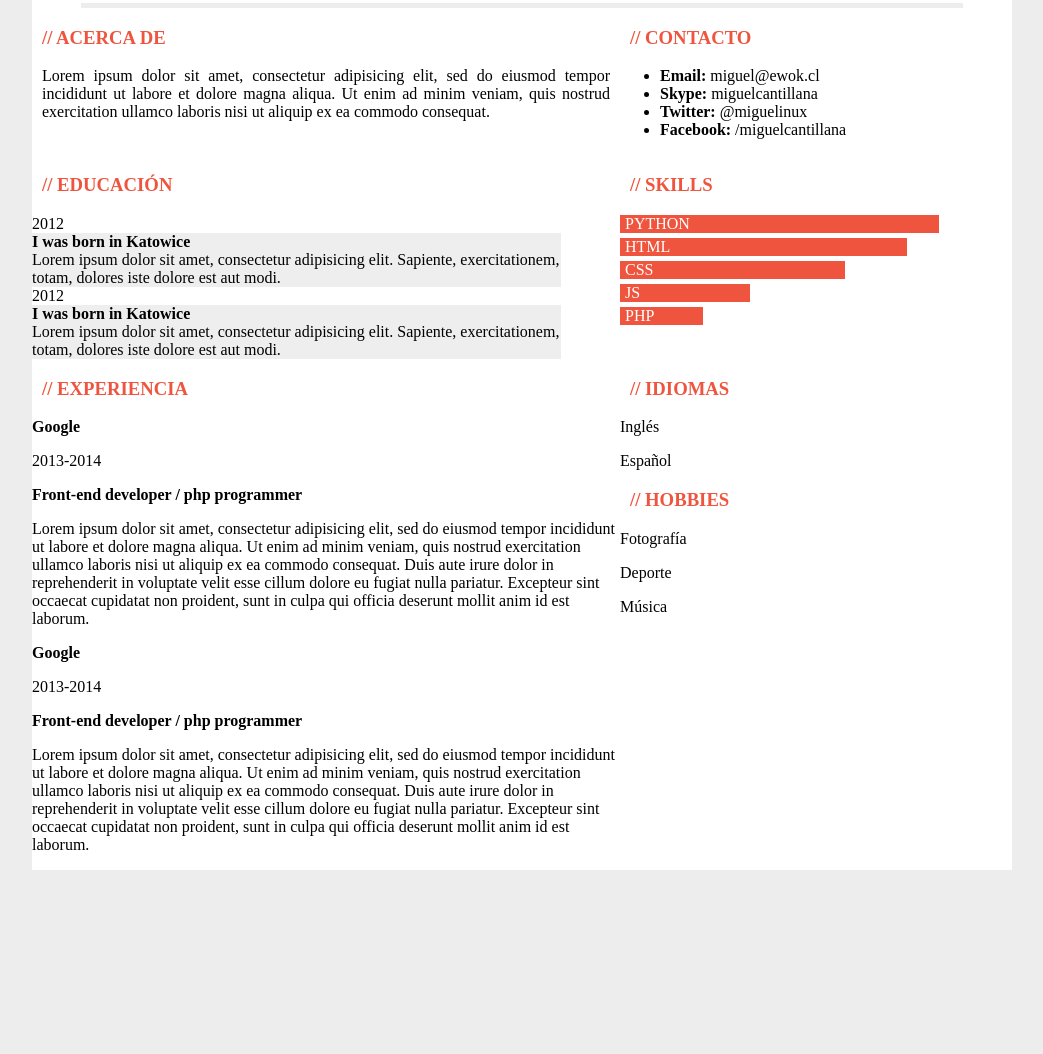
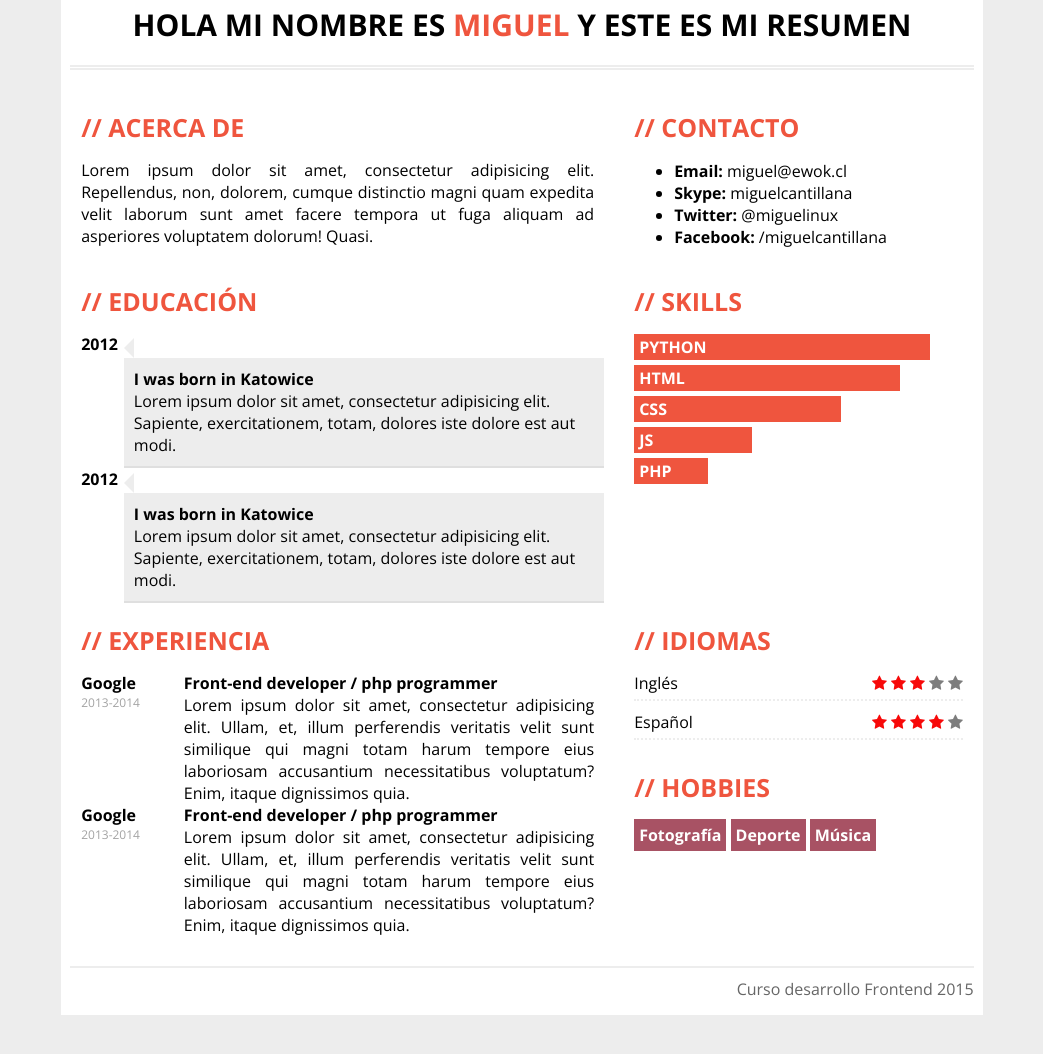
Before and after one commit to jjjjota/Desafio06, a plain HTML site: page index.html in a window 1280 px wide. Shown: the part 274-1328 px from the top of the page, without its empty margins (118-1161 px from the left). Before the commit the page ends 1244 px from the top, so only its background shows below. Drawn offline with nearby package versions, Linux system fonts and the light colour scheme.

Commit message:
:hatched_chick::star:Finished v1.0

```diff
--- a/index.html
+++ b/index.html
@@ -5,31 +5,34 @@
     <meta charset="utf-8">
     <title>Currículo</title>
     <link rel="stylesheet" href="style.css">
-    <!-- TODO: ADD FONT -->
+    <link href="https://fonts.googleapis.com/css?family=Open+Sans:400,700" rel="stylesheet">
+    <link rel="stylesheet" href="https://cdnjs.cloudflare.com/ajax/libs/font-awesome/4.7.0/css/font-awesome.min.css">
 </head>
 
 <body>
+<img class="img" src="white_flowers.jpg" alt="">
 <div class="container">
 
     <header>
-        <div class="transparente"></div>
-        <img class="img" src="white_flowers.jpg" alt="">
         <p class="titulo">HOLA MI NOMBRE ES <span>MIGUEL</span> Y ESTE ES MI RESUMEN</p>
-        <div class="linea_divisora"></div>
+        <div class="double_line"></div>
     </header>
 
     <!-- Fila 1-->
-    <div class="row">
+    <div class="row fila1">
 
         <!-- Columna 1-->
         <section class="cell-60 acerca">
-            <h3>// ACERCA DE</h3>
-            <p>Lorem ipsum dolor sit amet, consectetur adipisicing elit, sed do eiusmod tempor incididunt ut labore et dolore magna aliqua. Ut enim ad minim veniam, quis nostrud exercitation ullamco laboris nisi ut aliquip ex ea commodo consequat.</p>
+            <p class="subtitulo">// ACERCA DE</p>
+            <p> Lorem ipsum dolor sit amet, consectetur adipisicing elit.
+                Repellendus, non, dolorem, cumque distinctio magni quam expedita
+                velit laborum sunt amet facere tempora ut fuga aliquam ad
+                asperiores voluptatem dolorum! Quasi.</p>
         </section>
 
         <!-- Columna 2-->
         <section class="cell-40 contacto">
-            <h3>// CONTACTO</h3>
+            <p class="subtitulo">// CONTACTO</p>
             <ul>
                 <li><b>Email:</b> miguel@ewok.cl</li>
                 <li><b>Skype:</b> miguelcantillana</li>
@@ -45,33 +48,48 @@
 
         <!-- Columna 1-->
         <section class="cell-60 educacion">
-            <h3>// EDUCACIÓN</h3>
+            <p class="subtitulo">// EDUCACIÓN</p>
 
-                <div class="bloque_educacion">
-                    <div class="estudio_anno subtitulo">2012</div>
-                    <div class="triangulo"></div>
-                    <div class="estudio_descripcion">
-                        <p class="subtitulo">I was born in Katowice</p>
-                        <p class="cuerpo"> Lorem ipsum dolor sit amet, consectetur adipisicing elit.
-                            Sapiente, exercitationem, totam, dolores iste dolore est aut modi. </p>
-                    </div>
+            <!-- Educación 1 -->
+            <p class="estudio_anno subsubtitulo">
+                2012
+            </p>
+            <div class="estudio_descripcion">
+                <div class="triangulo"></div>
+                <div class="cuadrado">
+                    <p class="subsubtitulo">
+                        I was born in Katowice
+                    </p>
+                    <p class="cuerpo">
+                        Lorem ipsum dolor sit amet, consectetur adipisicing elit.<br/>
+                        Sapiente, exercitationem, totam, dolores iste dolore est aut modi.
+                    </p>
                 </div>
+            </div>
 
-                <div class="bloque_educacion">
-                    <div class="estudio_anno subtitulo">2012</div>
-                    <div class="triangulo"></div>
-                    <div class="estudio_descripcion">
-                        <p class="subtitulo">I was born in Katowice</p>
-                        <p class="cuerpo"> Lorem ipsum dolor sit amet, consectetur adipisicing elit.
-                            Sapiente, exercitationem, totam, dolores iste dolore est aut modi. </p>
-                    </div>
+            <div class="clear margin"></div>
+            <!-- Educación 2-->
+            <p class="estudio_anno subsubtitulo">
+                2012
+            </p>
+            <div class="estudio_descripcion">
+                <div class="triangulo"></div>
+                <div class="cuadrado">
+                    <p class="subsubtitulo">
+                        I was born in Katowice
+                    </p>
+                    <p class="cuerpo">
+                        Lorem ipsum dolor sit amet, consectetur adipisicing elit.<br/>
+                        Sapiente, exercitationem, totam, dolores iste dolore est aut modi.
+                    </p>
                 </div>
+            </div>
 
         </section>
 
         <!-- Columna 2-->
         <section class="cell-40 skills">
-            <h3>// SKILLS</h3>
+            <p class="subtitulo">// SKILLS</p>
             <ul>
                 <li class="per100">PYTHON</li>
                 <li class="per90">HTML</li>
@@ -88,46 +106,90 @@
 
         <!-- Columna 1-->
         <section class="cell-60 experiencia">
-            <h3>// EXPERIENCIA</h3>
+            <p class="subtitulo">// EXPERIENCIA</p>
 
             <!-- experiencia 1-->
-            <div class="cargo-empresa">
-                <p class="subtitulo">Google</p>
-                <p>2013-2014</p>
+            <div class="cargo_empresa">
+                <p class="subsubtitulo">Google</p>
+                <p class="subsubsubtitulo">2013-2014</p>
             </div>
-            <div class="cargo-descripcion">
-                <p class="subtitulo">Front-end developer / php programmer</p>
-                <p>Lorem ipsum dolor sit amet, consectetur adipisicing elit, sed do eiusmod tempor incididunt ut labore et dolore magna aliqua. Ut enim ad minim veniam, quis nostrud exercitation ullamco laboris nisi ut aliquip ex ea commodo consequat. Duis aute irure dolor in reprehenderit in voluptate velit esse cillum dolore eu fugiat nulla pariatur. Excepteur sint occaecat cupidatat non proident, sunt in culpa qui officia deserunt mollit anim id est laborum.</p>
+            <div class="cargo_descripcion">
+                <p class="subsubtitulo">
+                    Front-end developer / php programmer
+                </p>
+                <p class="cuerpo">
+                    Lorem ipsum dolor sit amet, consectetur adipisicing elit.
+                    Ullam, et, illum perferendis veritatis velit sunt similique
+                    qui magni totam harum tempore eius laboriosam accusantium
+                    necessitatibus voluptatum? Enim, itaque dignissimos quia.
+                </p>
             </div>
 
+            <div class="clear margin"></div>
+
             <!-- experiencia 2-->
-            <div class="cargo-empresa">
-                <p class="subtitulo">Google</p>
-                <p>2013-2014</p>
+            <div class="cargo_empresa">
+                <p class="subsubtitulo">Google</p>
+                <p class="subsubsubtitulo">2013-2014</p>
             </div>
-            <div class="cargo-descripcion">
-                <p class="subtitulo">Front-end developer / php programmer</p>
-                <p>Lorem ipsum dolor sit amet, consectetur adipisicing elit, sed do eiusmod tempor incididunt ut labore et dolore magna aliqua. Ut enim ad minim veniam, quis nostrud exercitation ullamco laboris nisi ut aliquip ex ea commodo consequat. Duis aute irure dolor in reprehenderit in voluptate velit esse cillum dolore eu fugiat nulla pariatur. Excepteur sint occaecat cupidatat non proident, sunt in culpa qui officia deserunt mollit anim id est laborum.</p>
+            <div class="cargo_descripcion">
+                <p class="subsubtitulo">
+                    Front-end developer / php programmer
+                </p>
+                <p class="cuerpo">
+                    Lorem ipsum dolor sit amet, consectetur adipisicing elit.
+                    Ullam, et, illum perferendis veritatis velit sunt similique
+                    qui magni totam harum tempore eius laboriosam accusantium
+                    necessitatibus voluptatum? Enim, itaque dignissimos quia.
+                </p>
             </div>
         </section>
 
         <!-- Columna 2 -->
-        <section class="cell-40">
+        <!-- Este cell es un div porque contiene 2 sections dentro -->
+        <div class="cell-40">
             <section class="idiomas">
-                <h3>// IDIOMAS</h3>
-                <p>Inglés</p>
-                <p>Español</p>
+                <p class="subtitulo">// IDIOMAS</p>
+
+                <!-- Idioma 1-->
+                <div class="idioma_bloque">
+                    <p class="item">Inglés</p>
+                    <div class="stars">
+                        <i class="fa fa-star red"></i>
+                        <i class="fa fa-star red"></i>
+                        <i class="fa fa-star red"></i>
+                        <i class="fa fa-star gray"></i>
+                        <i class="fa fa-star gray"></i>
+                    </div>
+                </div>
+
+                <!-- Idioma 2-->
+                <div class="idioma_bloque">
+                    <p class="item">Español</p>
+                    <div class="stars">
+                        <i class="fa fa-star red"></i>
+                        <i class="fa fa-star red"></i>
+                        <i class="fa fa-star red"></i>
+                        <i class="fa fa-star red"></i>
+                        <i class="fa fa-star gray"></i>
+                    </div>
+                </div>
             </section>
 
             <section class="hobbies">
-                <h3>// HOBBIES</h3>
-                <p>Fotografía</p>
-                <p>Deporte</p>
-                <p>Música</p>
+                <p class="subtitulo">// HOBBIES</p>
+                <p class="item">Fotografía</p>
+                <p class="item">Deporte</p>
+                <p class="item">Música</p>
             </section>
-        </section>
+        </div>
     </div>
 
+    <footer>
+        <div class="line"></div>
+        <p class="cuerpo">Curso desarrollo Frontend 2015</p>
+    </footer>
+
+</div>
 </body>
-</div>
 </html>
--- a/style.css
+++ b/style.css
@@ -1,20 +1,17 @@
 /* GRILLA CONFIG *************************************************************/
 .row {
-    box-sizing: border-box;
     clear: both;
     overflow: hidden;
 }
 
 .cell-60 {
     float: left;
-    box-sizing: border-box;
 
     width: 60%;
 }
 
 .cell-40 {
     float: left;
-    box-sizing: border-box;
 
     width: 40%;
 }
@@ -22,133 +19,233 @@
 /* GENERAL *******************************************************************/
 body {
     margin: 0px;
-    /*padding: 100px 150px;*/
 
     background-color: #EDEDED;
+    font-family: 'Open Sans', sans-serif;
+}
+
+section {
+    box-sizing: border-box;
+    padding: 10px 20px;
+}
+
+p {
+    margin: 0;
+}
+
+p.titulo {
+    font-weight: bold;
+    font-size: 30px;
+}
+
+p.subtitulo {
+    margin-bottom: 15px;
+
+    font-size: 25px;
+    font-weight: bold;
+    color: #EF553E;
+}
+
+p.subsubtitulo {
+    font-weight: bold;
+}
+
+p.subsubsubtitulo {
+    font-size: 12px;
+    color: #A3A3A3;
+}
+
+p.item {
+    display: inline-block;
 }
 
 p span {
     color: #EF553E;
 }
 
-p.titulo {
-    font-size: 20px;
-}
-
-p.subtitulo {
-    font-weight: bold;
-}
-
-h3 {
-    margin-left: 10px;
-    color: #EF553E;
-}
-
-.container {
-    margin: 100px 150px;
+div.container {
+    margin: 10% 14%;
     background-color: #FFF;
 }
 
+div.margin {
+    margin-top: 10px;
+}
+
+div.clear {
+    clear: both;
+}
 
 /* HEADER ********************************************************************/
+.img {
+    position: absolute;
+    left: 50%;
+    margin-left: -100px;
+    top: 40px;
+    border-radius: 50%;
+    border: solid 10px #EDEDED;
+
+    width: 200px;
+    height: auto;
+}
+
 header {
-    box-sizing: border-box;
-
+    padding-top: 150px;
     text-align: center;
 }
 
-/* TODO: HACER FLOTAR LA IMAGEN */
-/*
-header .transparente {
-    width: 100%;
-    height: 50px;
-
-    background-color: #EDEDED;
-}
-*/
-
-header .img {
-    border-radius: 50%;
-    border: solid 5px #EDEDED;
-
-    width: 100px;
-    height: auto;
+header .double_line {
+    width: 98%;
+    margin-top: 20px;
+    margin-bottom: 30px;
+    margin-left: 1%;
+    border-top: double 5px #EDEDED;
 }
 
-header .linea_divisora {
-    margin-left: 5%;
-    width: 90%;
-    height: 5px;
+/* ACERCA *********************************************************************/
+section.acerca {
+    text-align: justify;
+}
 
+/* CONTACTO *******************************************************************/
+/* EDUCACIÓN ******************************************************************/
+section.educacion {
+    padding-right: 0;
+}
+section.educacion p.estudio_anno {
+    float: left;
+    width: 8%;
+}
+
+section.educacion div.estudio_descripcion {
+    float: left;
+
+    width: 92%;
+}
+
+section.educacion div.estudio_descripcion div.triangulo {
+    float: left;
+
+    margin-top: 5px;
+    border-top: 10px solid transparent;
+    border-bottom: 10px solid transparent;
+    border-right: 10px solid #EDEDED;
+}
+
+section.educacion div.estudio_descripcion div.cuadrado {
+    box-sizing: border-box;
+    float: left;
+
+    padding: 10px;
+    border-bottom: solid 2px #DFDFDF;
+    width: 98%;
     background-color: #EDEDED;
 }
 
-/* ACERCA *********************************************************************/
-.acerca {
-    text-align: justify;
+/* SKILLS *********************************************************************/
+section.skills ul {
+    list-style: none;
+    padding: 0;
+    width: 90%;
 }
 
-.acerca p {
-    margin: 10px;
-}
-/* CONTACTO *******************************************************************/
-/* EDUCACIÓN ******************************************************************/
-.educacion .bloque_educacion {
+section.skills li {
     box-sizing: border-box;
+    margin-bottom: 5px;
+    padding: 2px 5px;
+
+    font-weight: bold;
+    color: #FFF;
 }
 
-.educacion .bloque_educacion p {
-    margin: 0;
-}
-.educacion .bloque_educacion div {
-    display: inline-block;
-}
-.educacion .bloque_educacion .estudio_anno {
-    float: left;
-    width: 10%;
-    height: 100%;
-    background-color: #FFF;
-}
-
-.educacion .bloque_educacion .estudio_descripcion {
-    box-sizing: border-box;
-    width: 90%;
-    background-color: #EEE;
-}
-
-/* SKILLS *********************************************************************/
-.skills ul {
-    list-style: none;
-    padding: 0;
-    width: 80%;
-}
-
-.skills li {
-    padding-left: 5px;
-    margin-bottom: 5px;
-    color: #FFF;
-}
-.skills li.per100 {
+section.skills li.per100 {
     width: 100%;
     background-color: #EF553E;
 }
 
-.skills li.per90 {
+section.skills li.per90 {
     width: 90%;
     background-color: #EF553E;
 }
 
-.skills li.per70 {
+section.skills li.per70 {
     width: 70%;
     background-color: #EF553E;
 }
 
-.skills li.per40 {
+section.skills li.per40 {
     width: 40%;
     background-color: #EF553E;
 }
 
-.skills li.per25 {
+section.skills li.per25 {
     width: 25%;
     background-color: #EF553E;
 }
+
+/* EXPERIENCIA ****************************************************************/
+section.experiencia div.cargo_empresa {
+    float: left;
+
+    width: 20%;
+}
+
+section.experiencia div.cargo_descripcion {
+    float: left;
+
+    width: 80%;
+
+    text-align: justify;
+}
+
+/* IDIOMAS ********************************************************************/
+section.idiomas div.idioma_bloque{
+    position: relative;
+    margin-bottom: 10px;
+    border-bottom: dotted 2px #EDEDED;
+    padding-bottom: 5px;
+}
+
+
+
+section.idiomas div.stars{
+    position: absolute;
+    display: inline-block;
+    right: 0;
+}
+
+section.idiomas i.red {
+    color: #F70909;
+}
+
+section.idiomas i.gray {
+    color: #7D7D7D;
+}
+
+/* HOBBIES ********************************************************************/
+section.hobbies p.item {
+    padding: 5px;
+
+    background-color: #A85264;
+    font-weight: bold;
+    color: #FFF;
+}
+
+/* FOOTER *********************************************************************/
+footer {
+    text-align: right;
+}
+
+footer p.cuerpo {
+    margin-right: 1%;
+    padding-bottom: 15px;
+
+    color: #666;
+}
+footer .line {
+    width: 98%;
+    margin-top: 20px;
+    margin-bottom: 10px;
+    margin-left: 1%;
+    border-top: solid 2px #EDEDED;
+}
```
Also changed, not shown: prt_sc.png (deleted).
